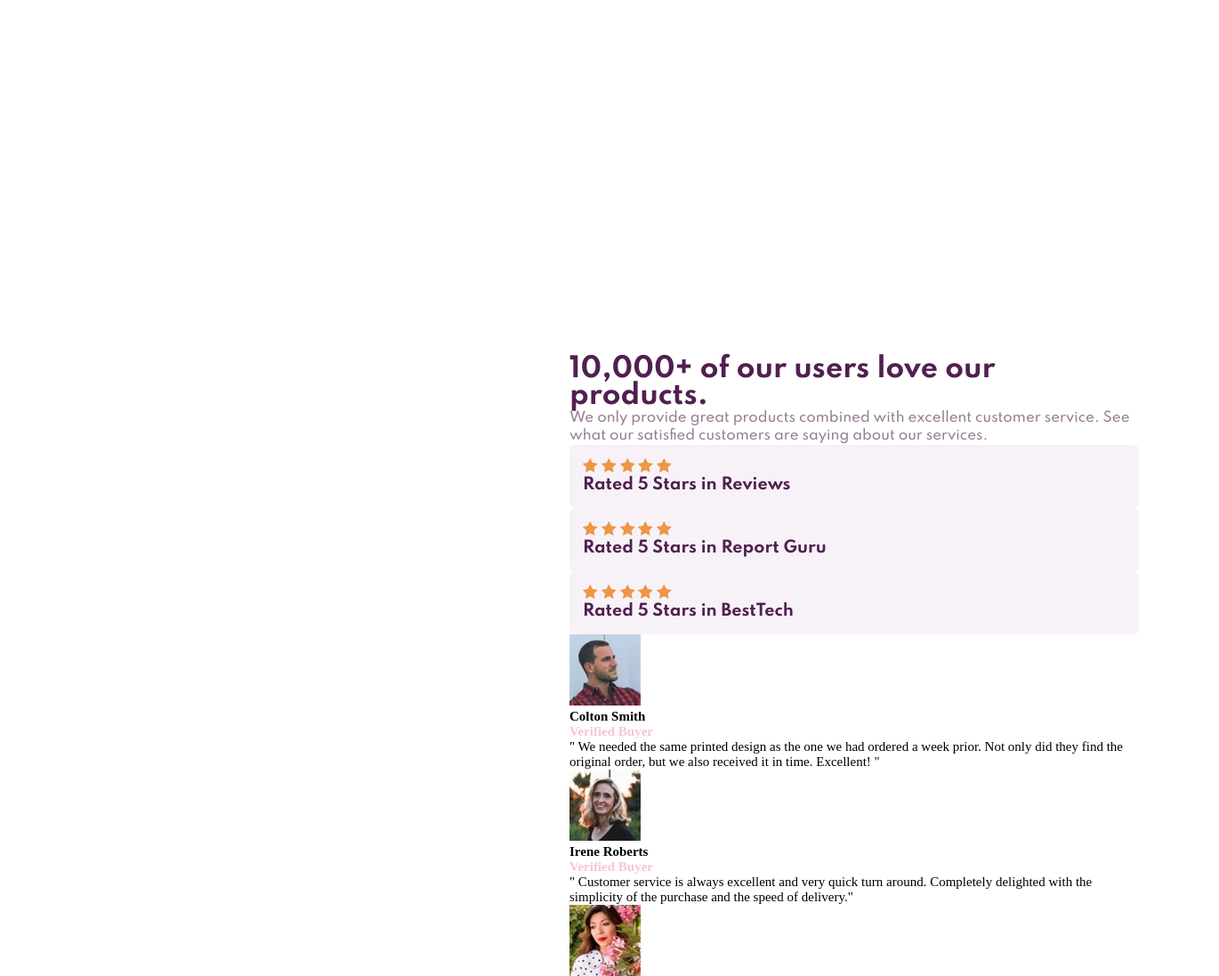
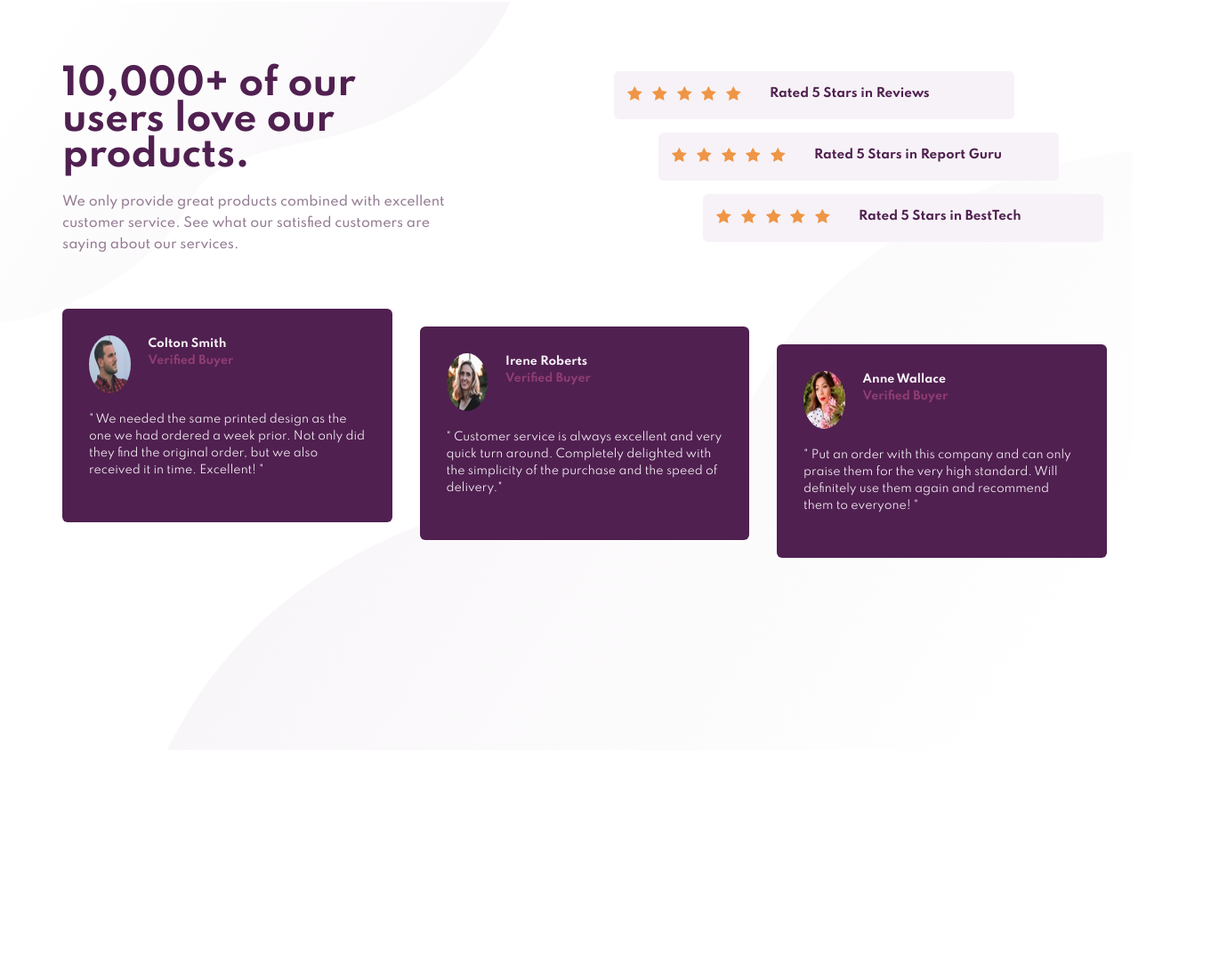
Before and after one commit to Martiwka/Social-proof-section, a plain HTML site: page index.html in a window 1280 px wide. Shown: the top 1097 px of the page at 89% size, 1370 px wide, since content can reach past the window. After the commit the page ends 845 px from the top, so only its background shows below. Drawn offline with Linux system fonts and the light colour scheme.

Commit message:
Added desktop view.

```diff
--- a/index.html
+++ b/index.html
@@ -15,8 +15,30 @@
     <title>Frontend Mentor | Social proof section</title>
   </head>
   <body>
+    <svg
+      class="background-top"
+      width="584"
+      height="362"
+      xmlns="http://www.w3.org/2000/svg"
+    >
+      <defs>
+        <linearGradient x1="100%" y1="69.212%" x2="9.399%" y2="32.183%" id="a">
+          <stop stop-color="#8A4389" stop-opacity="0" offset="0%" />
+          <stop stop-color="#512051" offset="100%" />
+          <stop stop-color="#512051" offset="100%" />
+          <stop stop-color="#512051" offset="100%" />
+        </linearGradient>
+      </defs>
+      <path
+        d="M0 362c40.022-82.8 115.736-135.154 227.141-157.064 167.108-32.864 103.85-66.012 185.949-131.796C467.823 29.284 524.793 4.904 584 0v362H0z"
+        transform="rotate(180 292 181)"
+        fill="url(#a)"
+        fill-rule="evenodd"
+        opacity=".05"
+      />
+    </svg>
     <div class="main">
-      <div>
+      <div class="heading">
         <h1>10,000+ of our users love our products.</h1>
         <p>
           We only provide great products combined with excellent customer
@@ -24,7 +46,8 @@
           services.
         </p>
       </div>
-      <div class="raiting">
+      <div class="all-raitings">
+        <div class="raiting" id="raiting1">
           <div class="stars">
             <svg width="17" height="16" xmlns="http://www.w3.org/2000/svg">
               <path
@@ -64,7 +87,7 @@
           </div>
           <h3>Rated 5 Stars in Reviews</h3>
         </div>
-      <div class="raiting">
+        <div class="raiting" id="raiting2">
           <div class="stars">
             <svg width="17" height="16" xmlns="http://www.w3.org/2000/svg">
               <path
@@ -104,7 +127,7 @@
           </div>
           <h3>Rated 5 Stars in Report Guru</h3>
         </div>
-      <div class="raiting">
+        <div class="raiting" id="raiting3">
           <div class="stars">
             <svg width="17" height="16" xmlns="http://www.w3.org/2000/svg">
               <path
@@ -144,6 +167,8 @@
           </div>
           <h3>Rated 5 Stars in BestTech</h3>
         </div>
+      </div>
+      <div class="all-reviews">
         <div class="review">
           <img src="images\image-colton.jpg" alt="Colton Smith" />
           <span class="name">
@@ -152,11 +177,12 @@
           </span>
           <p>
             " We needed the same printed design as the one we had ordered a week
-          prior. Not only did they find the original order, but we also received
-          it in time. Excellent! "
+            prior. Not only did they find the original order, but we also
+            received it in time. Excellent! "
           </p>
         </div>
-      <div class="review">
+
+        <div class="review" id="review2">
           <img src="images\image-irene.jpg" alt="Irene Roberts" />
           <span class="name">
             <h4>Irene Roberts</h4>
@@ -164,8 +190,8 @@
           </span>
           <p>
             " Customer service is always excellent and very quick turn around.
-          Completely delighted with the simplicity of the purchase and the speed
-          of delivery."
+            Completely delighted with the simplicity of the purchase and the
+            speed of delivery."
           </p>
         </div>
         <div class="review" id="review3">
@@ -175,11 +201,34 @@
             <h4 class="pink-text">Verified Buyer</h4>
           </span>
           <p>
-          " Put an order with this company and can only praise them for the very
-          high standard. Will definitely use them again and recommend them to
-          everyone! "
+            " Put an order with this company and can only praise them for the
+            very high standard. Will definitely use them again and recommend
+            them to everyone! "
           </p>
         </div>
       </div>
+    </div>
+    <svg
+      class="background-bottom"
+      width="1085"
+      height="673"
+      xmlns="http://www.w3.org/2000/svg"
+    >
+      <defs>
+        <linearGradient x1="100%" y1="69.237%" x2="9.399%" y2="32.159%" id="a">
+          <stop stop-color="#8A4389" stop-opacity="0" offset="0%" />
+          <stop stop-color="#512051" offset="100%" />
+          <stop stop-color="#512051" offset="100%" />
+          <stop stop-color="#512051" offset="100%" />
+        </linearGradient>
+      </defs>
+      <path
+        d="M355 800c74.356-153.934 215.022-251.268 422-292 310.466-61.099 192.94-122.724 345.47-245.025C1224.157 181.442 1330 136.116 1440 127v673H355z"
+        transform="translate(-355 -127)"
+        fill="url(#a)"
+        fill-rule="evenodd"
+        opacity=".05"
+      />
+    </svg>
   </body>
 </html>
--- a/styles/style.css
+++ b/styles/style.css
@@ -27,7 +27,7 @@ h1 {
   color: var(--main-heading);
 }
 
-.main div:first-child p {
+.heading:first-child p {
   color: var(--main-paragraph);
   font-family: "Spartan", sans-serif;
   font-weight: 500;
@@ -38,6 +38,27 @@ h1 {
   background-color: var(--stars-box);
   border-radius: 6px;
   padding: 15px;
+}
+
+.review {
+  display: flex;
+  flex-wrap: wrap;
+  background-color: var(--review-box);
+  margin-bottom: 10px;
+  border-radius: 6px;
+  padding: 30px;
+  font-family: "Spartan", sans-serif;
+  font-weight: 400;
+  color: var(--stars-box);
+  font-size: 12.5px;
+  line-height: 19px;
+}
+
+img {
+  border-radius: 100%;
+  width: 15%;
+  margin-right: 20px;
+  margin-bottom: 20px;
 }
 
 h3 {
@@ -61,7 +82,7 @@ h3 {
     margin-bottom: 20px;
   }
 
-  .main div:first-child p {
+  .heading :first-child p {
     text-align: center;
     font-size: 14px;
     margin-bottom: 30px;
@@ -81,28 +102,10 @@ h3 {
     justify-content: center;
   }
   svg {
-    margin-left: 8px;
+    margin-right: 9px;
     margin-bottom: 10px;
   }
-  .review {
-    display: flex;
-    flex-wrap: wrap;
-    background-color: var(--review-box);
-    margin-bottom: 10px;
-    border-radius: 6px;
-    padding: 30px;
-    font-family: "Spartan", sans-serif;
-    font-weight: 400;
-    color: var(--stars-box);
-    font-size: 12.5px;
-    line-height: 19px;
-  }
-  img {
-    border-radius: 100%;
-    width: 15%;
-    margin-right: 20px;
-    margin-bottom: 20px;
-  }
+
   span {
     width: 50%;
   }
@@ -110,3 +113,75 @@ h3 {
     margin-bottom: 90px;
   }
 }
+@media screen and (max-width: 1440px) and (min-width: 376px) {
+  .background-top {
+    margin-left: -10px;
+  }
+  .background-bottom {
+    float: right;
+    margin-top: -200px;
+  }
+  .main {
+    display: flex;
+    flex-wrap: wrap;
+    width: 1300px;
+    margin: -325px 0 0 -570px;
+  }
+
+  .heading {
+    width: 35%;
+    margin-right: 165px;
+  }
+
+  .heading:first-child p {
+    line-height: 24px;
+    font-size: 0.95rem;
+  }
+
+  h1 {
+    font-size: 2.7rem;
+    margin-bottom: 20px;
+    line-height: 40px;
+  }
+
+  .raiting {
+    display: flex;
+    margin-bottom: 15px;
+    width: 450px;
+  }
+  #raiting1 {
+    margin-top: 5px;
+  }
+  #raiting2 {
+    margin-left: 50px;
+  }
+  #raiting3 {
+    margin-left: 100px;
+  }
+  svg {
+    margin-right: 7px;
+    margin-top: 2px;
+    margin-bottom: 2px;
+  }
+
+  h3 {
+    margin: 2px 25px;
+    font-size: 0.9em;
+  }
+
+  .review {
+    width: 28.5%;
+    margin-top: 60px;
+    margin-right: 31px;
+    height: 240px;
+  }
+  #review2 {
+    margin-top: 80px;
+  }
+  #review3 {
+    margin-top: 100px;
+  }
+  .all-reviews {
+    display: flex;
+  }
+}
```
Lines whose indentation alone changed are shown as unchanged.
